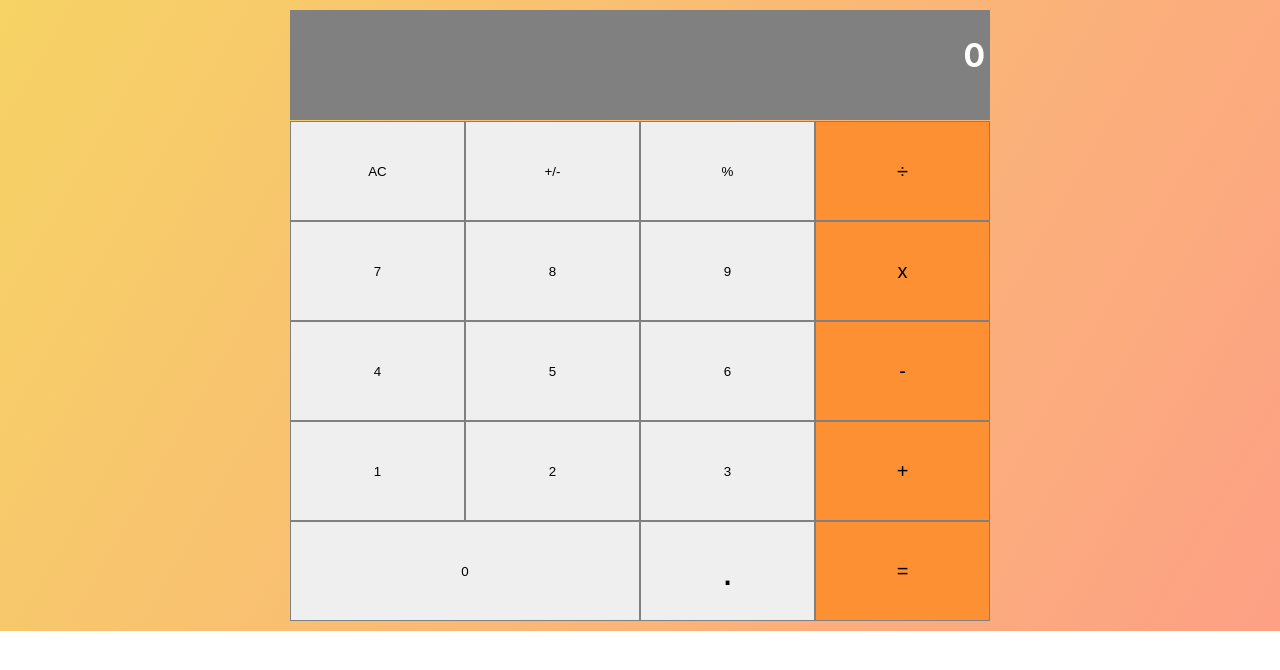
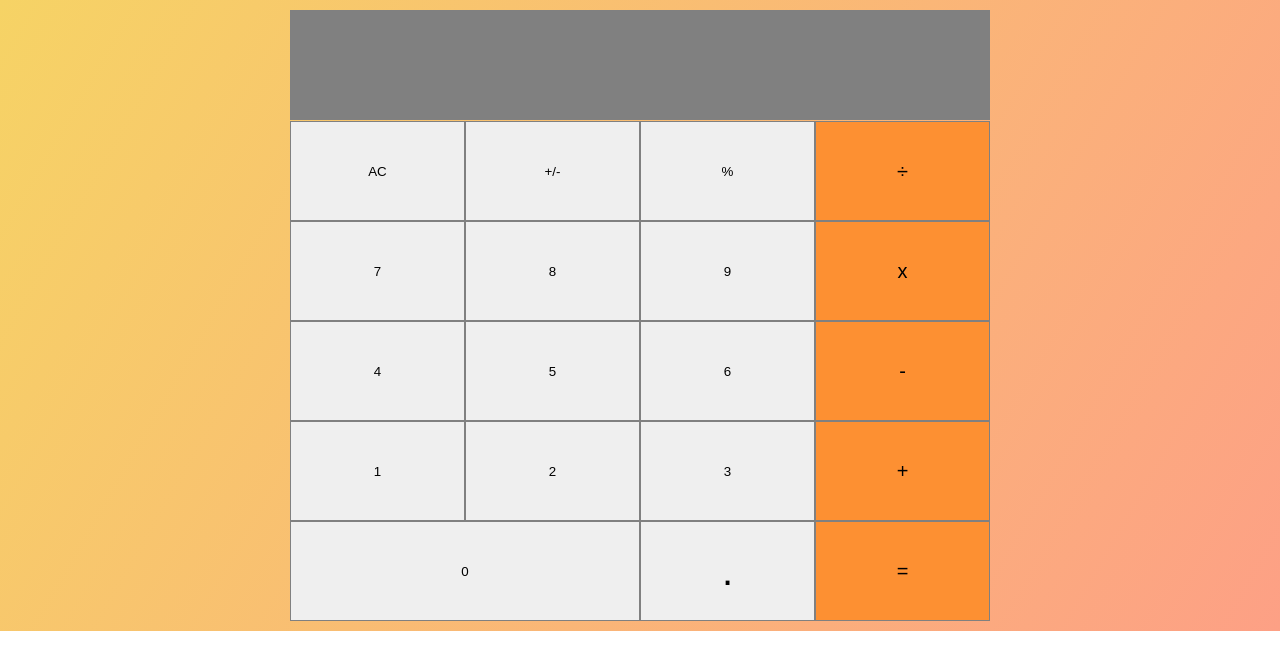
Before and after one commit to TashfeenRao/calculator-react, a React (Create React App) app: page / in a window 1280 px wide. Shown: the top 670 px of the page. Built offline with nearby package versions, Linux system fonts and the light colour scheme.

Commit message:
constructor method initialized

```diff
--- a/src/components/App.js
+++ b/src/components/App.js
@@ -1,25 +1,29 @@
 /* eslint-disable no-unused-vars */
-/* eslint-disable react/state-in-constructor */
 import React, { Component } from 'react';
 import Disaply from './Display';
 import ButtonPanel from './ButtonPanel';
 import calculate from '../logic/calculate';
 
 class App extends Component {
-  state = {
-    result: '0',
-  };
+  constructor(props) {
+    super(props);
+    this.state = {
+      total: null,
+      next: null,
+      operation: null,
+    };
+  }
 
   handleClick = () => {
 
   }
 
   render() {
-    const { result } = this.state;
+    const { total, next, operation } = this.state;
     return (
       <div className="App">
         <div className="calculator">
-          <Disaply result={result} />
+          <Disaply total={total} next={next} />
           <ButtonPanel onClick={() => this.handleClick()} />
         </div>
       </div>
--- a/src/components/Display.js
+++ b/src/components/Display.js
@@ -1,15 +1,16 @@
 import React from 'react';
 import PropTypes from 'prop-types';
 
-const Display = props => {
-  const { result } = props;
+const Display = ({total, next}) => {
   return (
     <div className="display">
-      <h1>{result}</h1>
+      <h1>{total}</h1>
+      <h1>{next}</h1>
     </div>
   );
 };
 Display.propTypes = {
-  result: PropTypes.string.isRequired,
+  total: PropTypes.string.isRequired,
+  next: PropTypes.string.isRequired,
 };
 export default Display;
```
